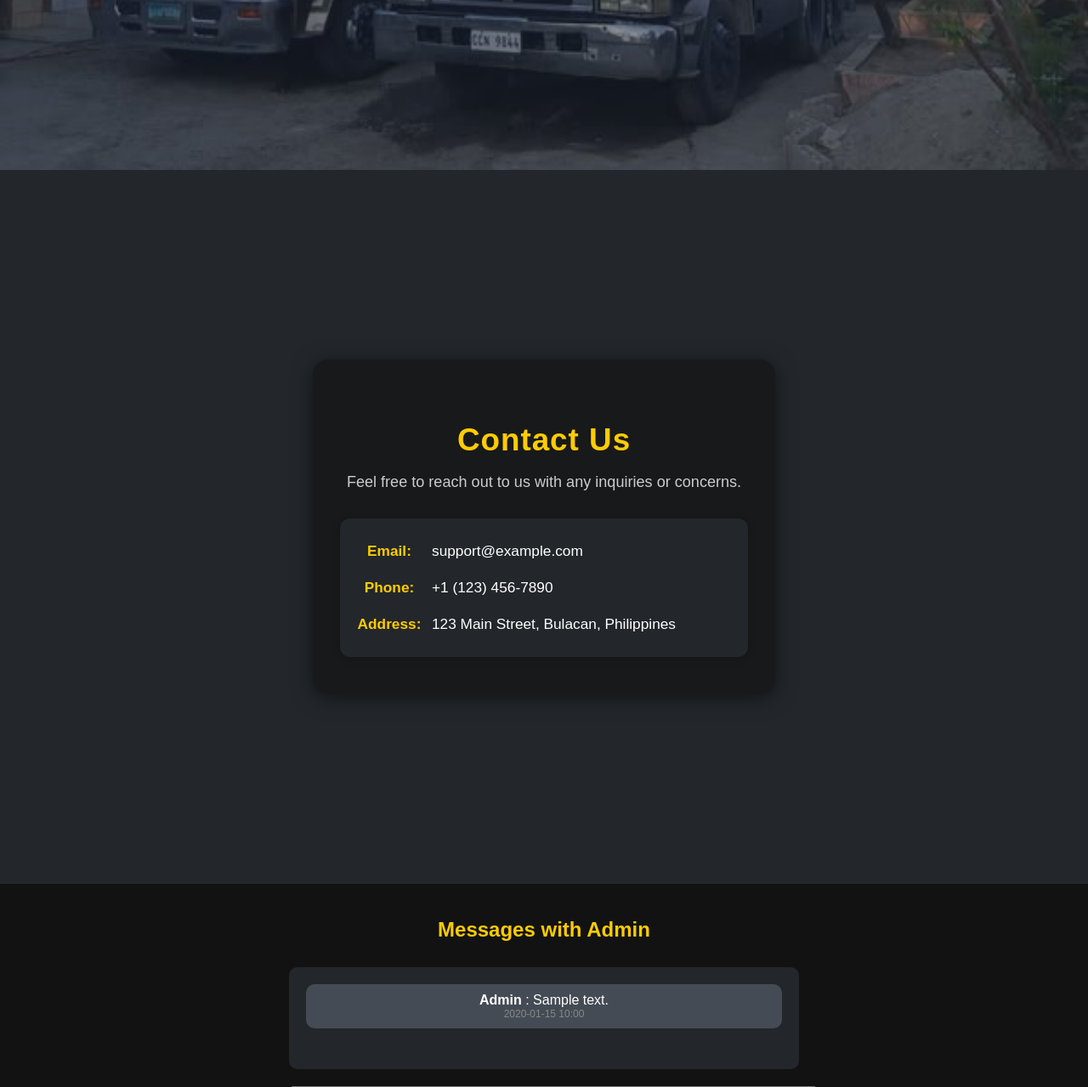
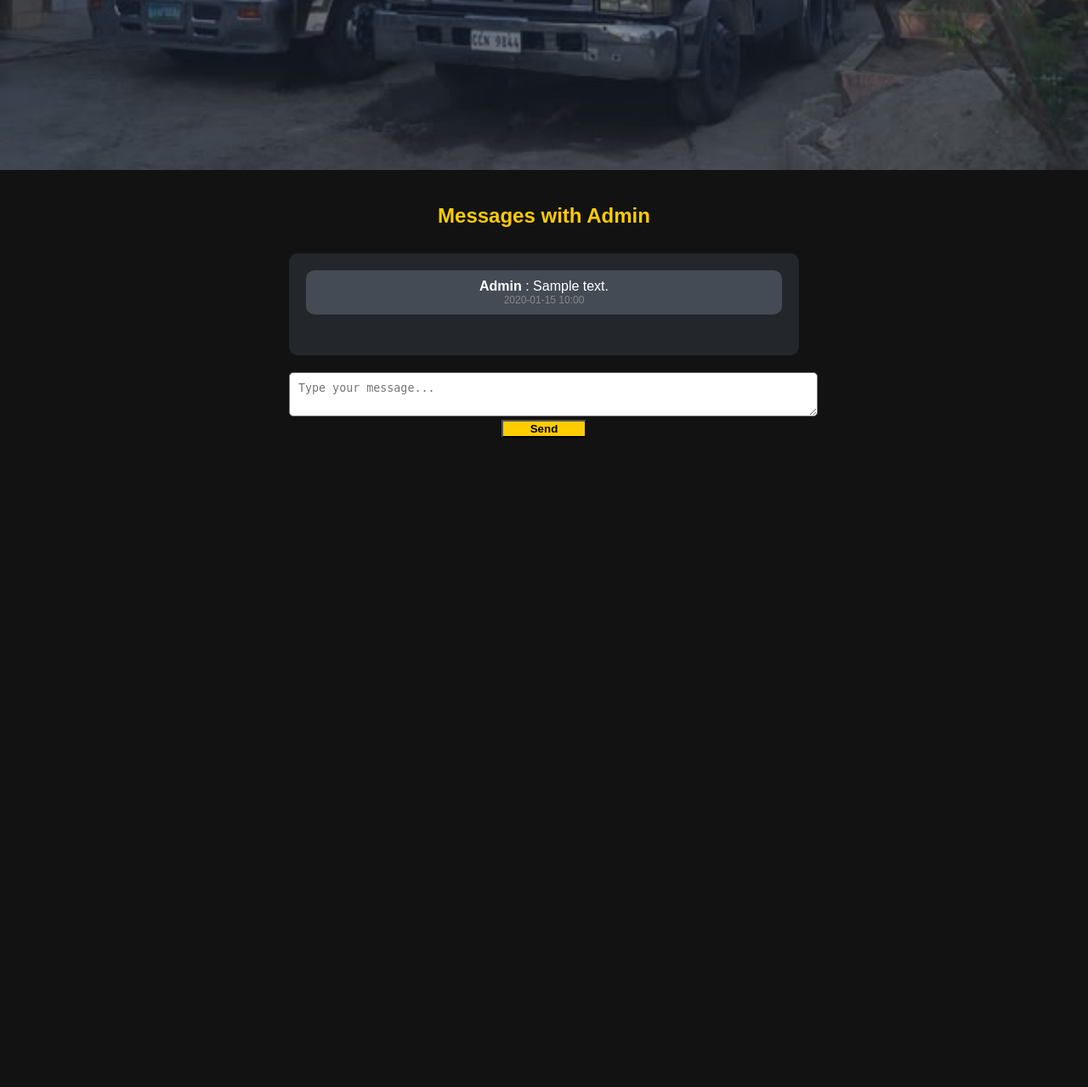
Before and after one commit to jayemm012/jcctrucckingcompanyy, a Flask app: page /dashboard in a window 1280 px wide; the page is wider, and only the part inside the window is pictured. Shown: the part 734-2013 px from the top of that part at 85% size. After the commit the page ends 1249 px from the top of that part, so only its background shows below. Run offline with Flask 3, Linux system fonts and the light colour scheme; the visitor is signed in with stand-in values (Sample User, id 1); tables that the repository leaves empty hold one stand-in row (values such as "Sample post"); a database or web service that is not in the repository returns one stand-in record (values such as "Sample title"); some libraries are stand-ins or nearby versions.

Commit message:
Fix Contact Us section: prevent overlap and improve section switching

```diff
--- a/templates/usersdashboard.html
+++ b/templates/usersdashboard.html
@@ -332,7 +332,11 @@
     <script>
         function showSection(section) {
             document.querySelectorAll(".section").forEach(sec => sec.classList.remove("active-section"));
-            document.querySelectorAll("." + section).forEach(sec => sec.classList.add("active-section"));
+            document.querySelectorAll(".section").forEach(sec => sec.style.display = "none");
+            document.querySelectorAll("." + section).forEach(sec => {
+                sec.classList.add("active-section");
+                sec.style.display = "block";
+            });
         }
         function selectTruck(truck, element) {
             document.getElementById("truck-image").src = `static/${truck}.png`;
@@ -561,7 +565,7 @@
         {% endif %}
     </div>
 
-    <div class="section contact" style="background:#23272b; min-height: 100vh; display: flex; align-items: center; justify-content: center;">
+    <div class="section contact" style="background:#23272b; min-height: 100vh; display: none; align-items: center; justify-content: center; padding: 60px 0;">
     <div style="max-width: 480px; width: 100%; margin: 40px auto; background: #18191a; border-radius: 18px; box-shadow: 0 4px 24px rgba(0,0,0,0.5); padding: 44px 32px;">
         <h2 style="color: #FFCC00; font-size: 2.3rem; font-weight: bold; text-align: center; margin-bottom: 18px; letter-spacing: 1px;">
             Contact Us
@@ -572,7 +576,7 @@
         <div style="background: #23272b; border-radius: 12px; padding: 28px 18px; box-shadow: 0 2px 10px rgba(0,0,0,0.18);">
             <div style="margin-bottom: 22px; display: flex; align-items: center;">
                 <span style="color: #FFCC00; font-weight: 600; font-size: 1.08rem; min-width: 80px; display: inline-block;">Email:</span>
-                <span style="color: #fff; font-size: 1.08rem; margin-left: 10px;">support@example.com</span>
+                <span style="color: #fff; font-size: 1.08rem; margin-left: 10px;">JCTrucking@gmail.com</span>
             </div>
             <div style="margin-bottom: 22px; display: flex; align-items: center;">
                 <span style="color: #FFCC00; font-weight: 600; font-size: 1.08rem; min-width: 80px; display: inline-block;">Phone:</span>
```
